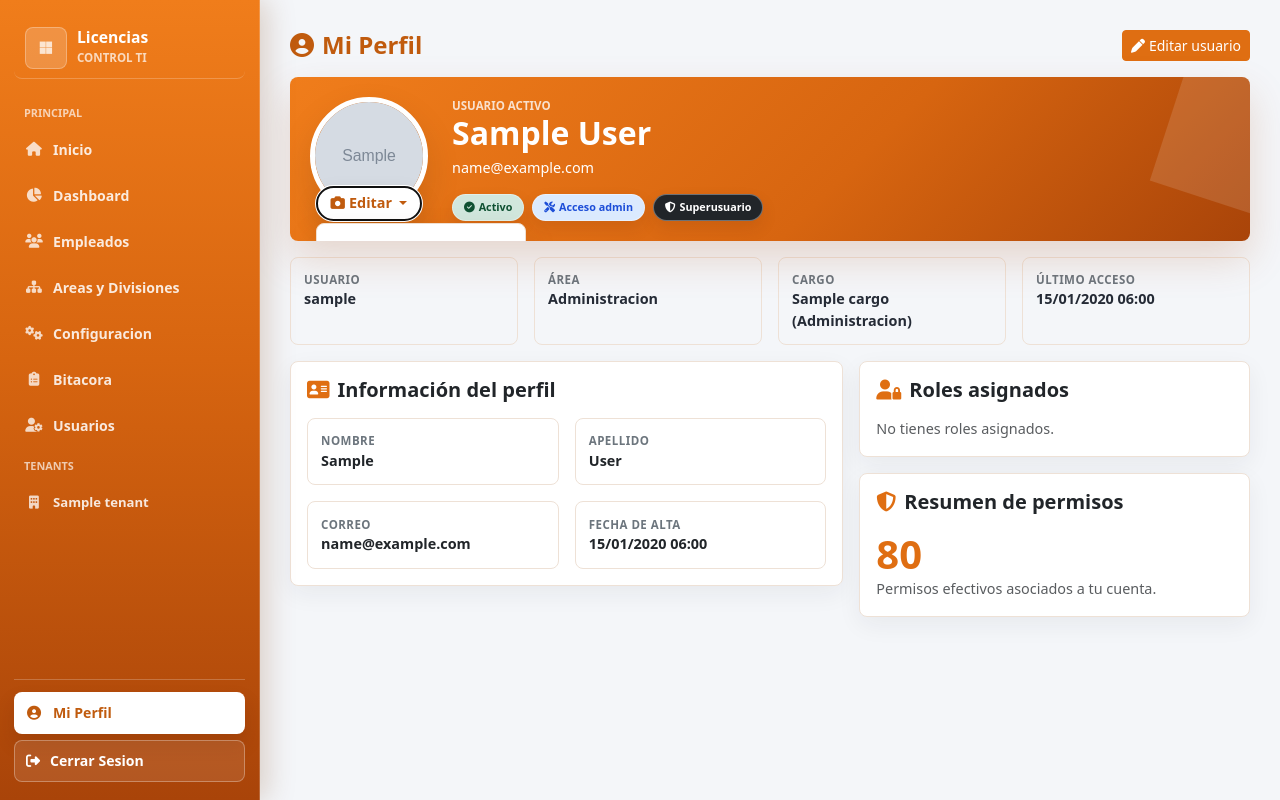
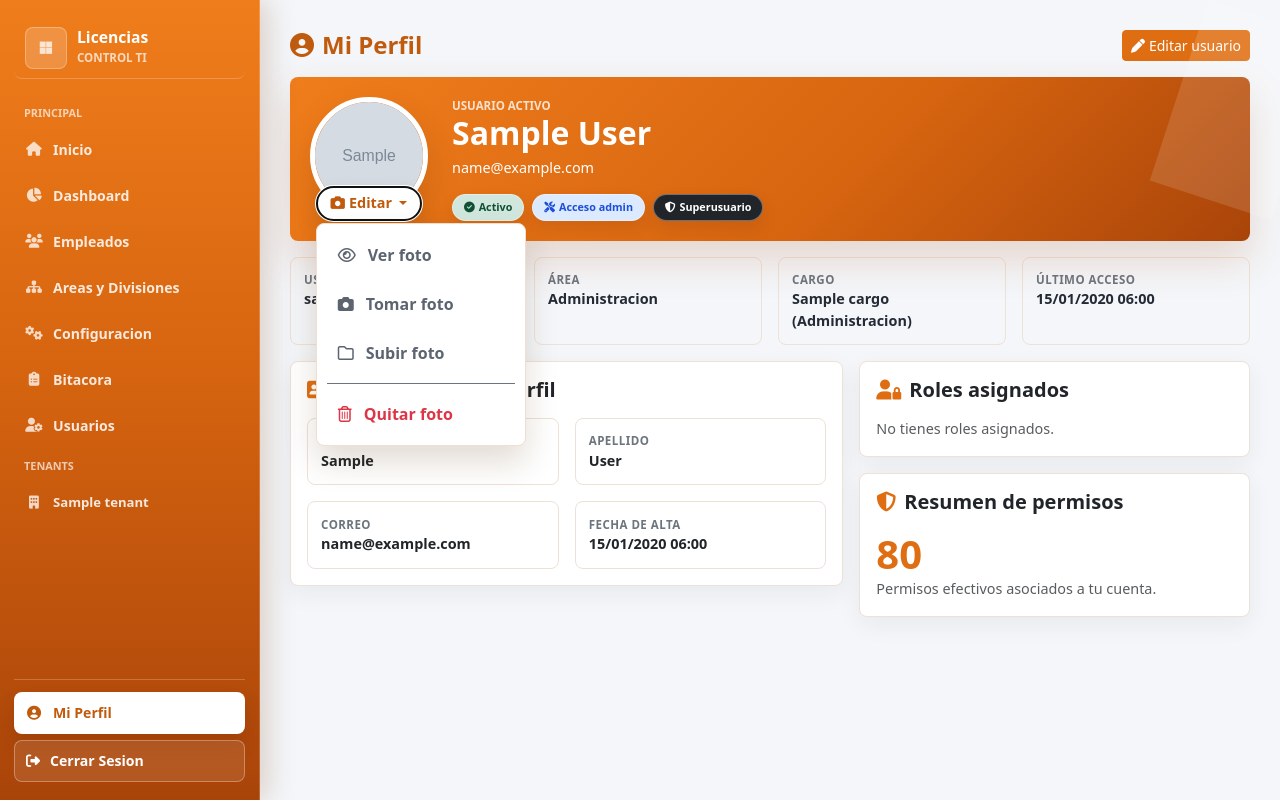
Before and after one commit to ary10220/proyecto-licencias, a Django app: page /user/perfil/ in a window 1280 px wide, after a click on "Editar"; the page is wider, and only the part inside the window is pictured. Run offline with Django 5.2, Linux system fonts and the light colour scheme; a user stored in the database is signed in; data comes from the database, SQL or seed files in the repository; tables that the repository leaves empty hold one stand-in row (values such as "Sample post"); grey boxes marked "Sample" are stand-in pictures; some libraries are stand-ins or nearby versions.

Commit message:
cambios finales 3 ciclo 1

```diff
--- a/templates/users/perfil_detalle.html
+++ b/templates/users/perfil_detalle.html
@@ -11,7 +11,7 @@
         border-radius: 8px;
         box-shadow: 0 18px 40px rgba(169, 68, 9, 0.18);
         color: #ffffff;
-        overflow: hidden;
+        overflow: visible;
         padding: 1.25rem;
         position: relative;
     }
@@ -25,6 +25,13 @@
         top: -62px;
         transform: rotate(18deg);
         width: 128px;
+        pointer-events: none;
+        z-index: 0;
+    }
+
+    .profile-hero > .row {
+        position: relative;
+        z-index: 1;
     }
 
     .profile-avatar {
@@ -46,6 +53,7 @@
     .avatar-wrap {
         display: inline-block;
         position: relative;
+        z-index: 5;
     }
 
     .photo-menu {
@@ -56,6 +64,7 @@
         min-width: 210px;
         overflow: hidden;
         padding: 0.4rem;
+        z-index: 1080;
     }
 
     .photo-menu .dropdown-item {
@@ -76,6 +85,11 @@
     .photo-menu .dropdown-item.text-danger:hover {
         background: #fff1f2;
         color: #dc3545 !important;
+    }
+
+    .photo-menu .dropdown-divider {
+        border-color: #f0dfd0;
+        margin: 0.35rem 0.2rem;
     }
 
     .photo-edit-btn {
```
